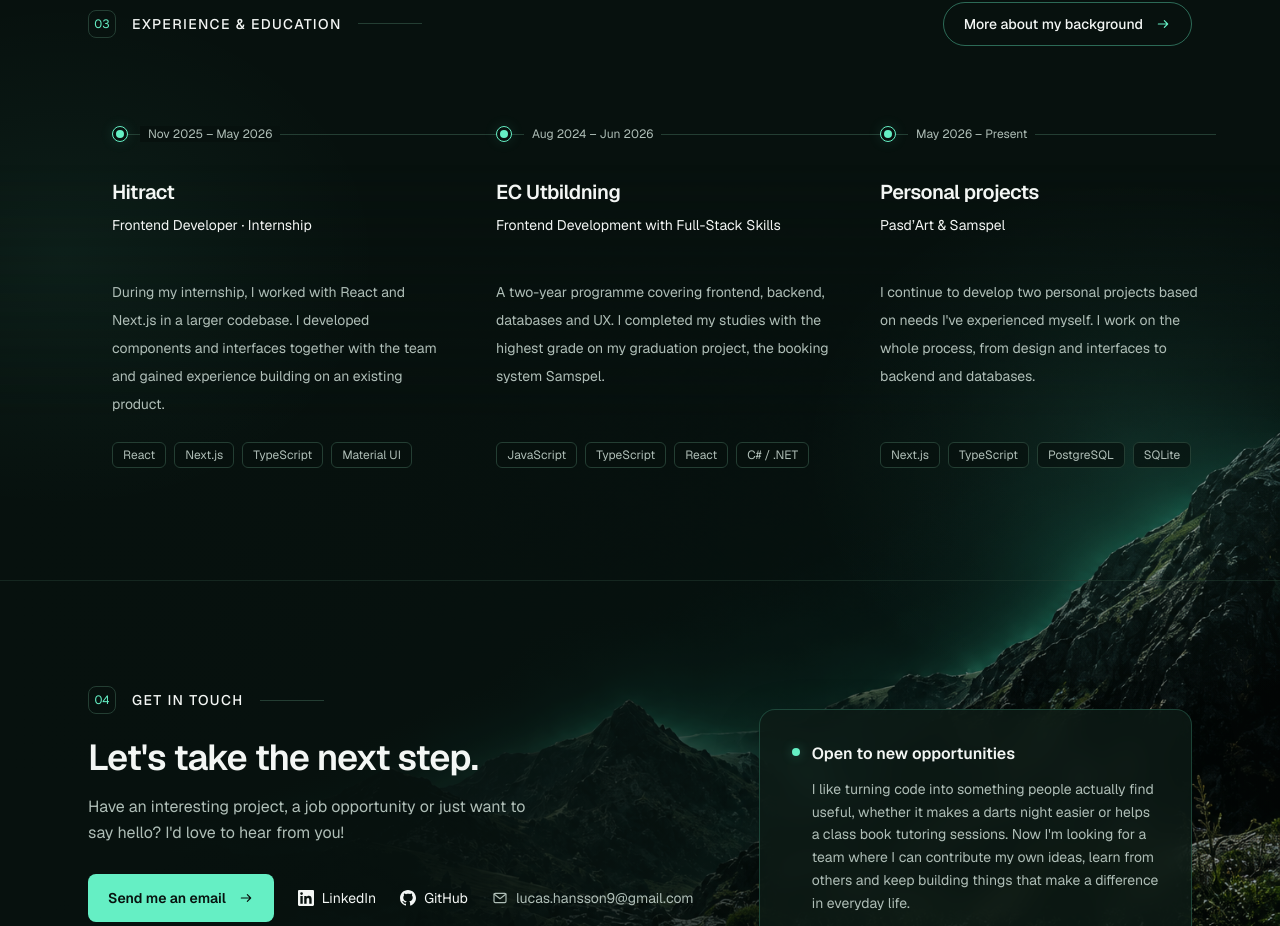
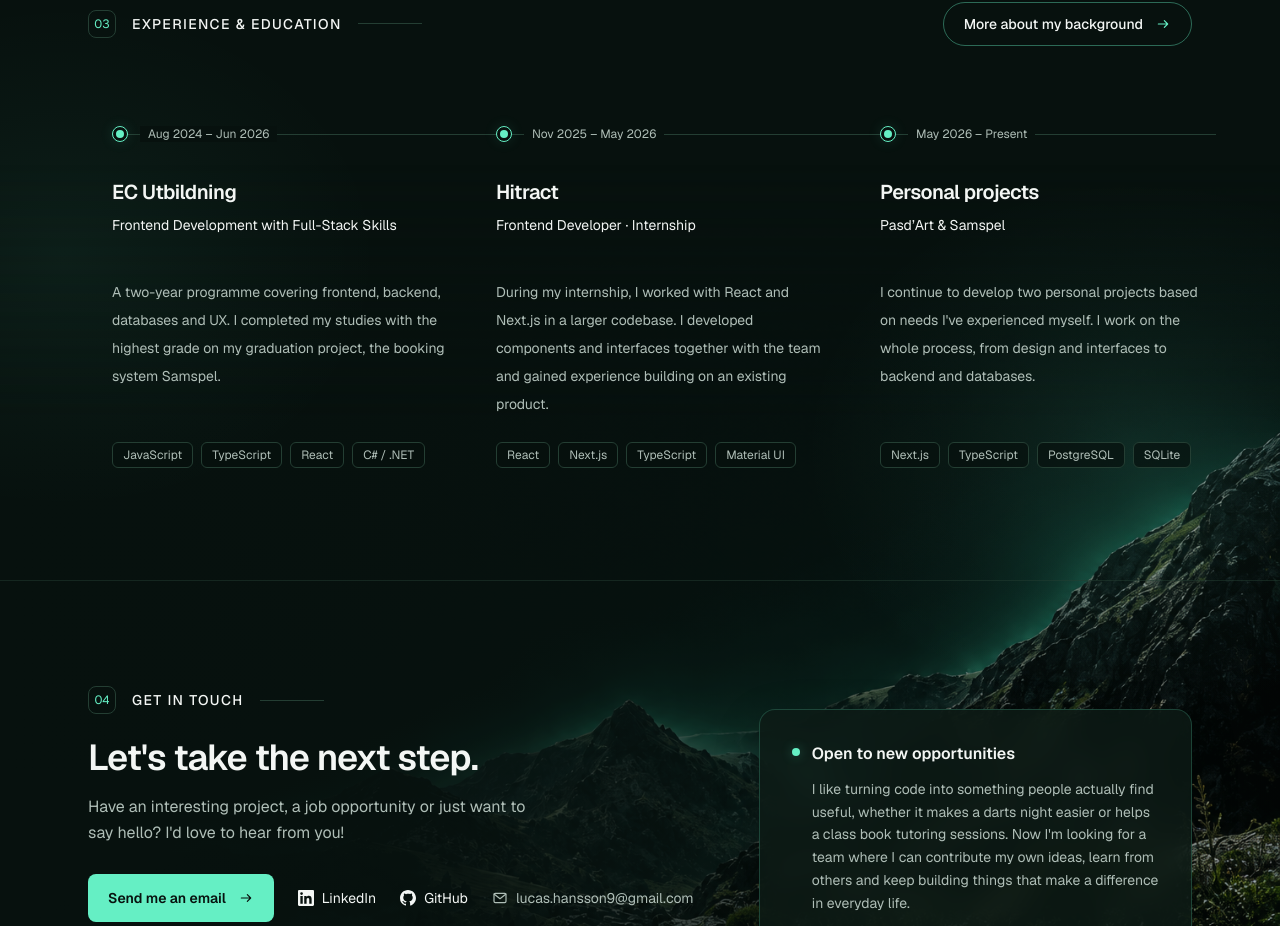
Before and after one commit to HanssonLucas/portfolio, a Next.js app: page /en in a window 1280 px wide. Shown: the part 2275-3201 px from the top of the page. Built offline with nearby package versions, Linux system fonts and the light colour scheme.

Commit message:
Fix chronological order of experience timeline

```diff
--- a/src/features/home/components/ExperienceSection.tsx
+++ b/src/features/home/components/ExperienceSection.tsx
@@ -5,12 +5,12 @@ import { experienceMessages } from "@/i18n/experience";
 
 const experiences = [
   {
+    id: "education",
+    technologies: ["JavaScript", "TypeScript", "React", "C# / .NET"],
+  },
+  {
     id: "hitract",
     technologies: ["React", "Next.js", "TypeScript", "Material UI"],
-  },
-  {
-    id: "education",
-    technologies: ["JavaScript", "TypeScript", "React", "C# / .NET"],
   },
   {
     id: "personal-projects",
```
